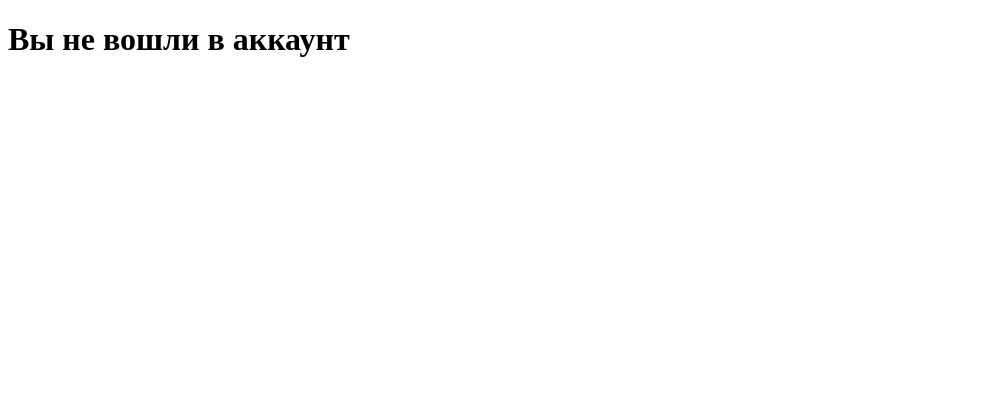
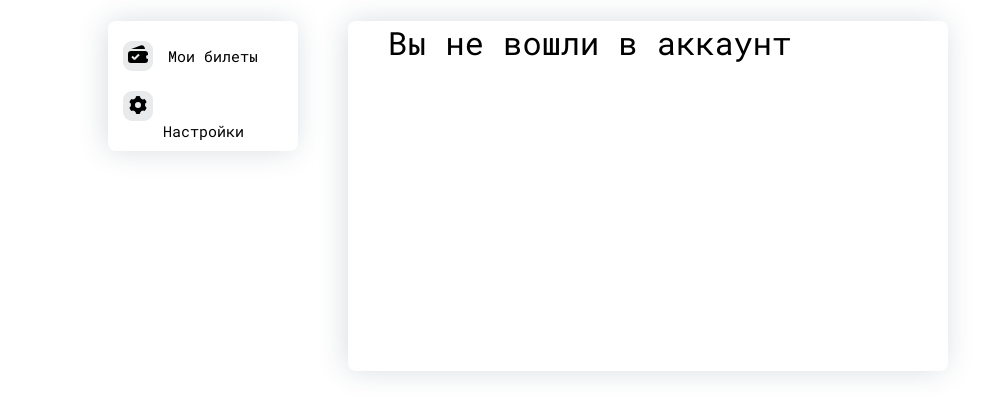
Before and after one commit to mgwe3r/AviaFinder, a Django app: page /accounts/profile/ in a window 1280 px wide. Shown: the top 417 px of the page, without its empty margins (0-1008 px from the left). Run offline with Django 5.2, Linux system fonts and the light colour scheme.

Commit message:
update profile style

```diff
--- /dev/null
+++ b/AviaFinder/core/static/css/profile_style.css
@@ -0,0 +1,109 @@
+@import url('https://fonts.googleapis.com/css2?family=Roboto+Mono:ital,wght@0,100..700;1,100..700&display=swap');
+
+
+.menu_main_container{
+    height: 130px;
+    width: 190px;
+    margin: 0 100px;
+    background-color: white;
+    border-radius: 8px;
+    box-shadow: -2px 0px 30px -2px rgba(34, 60, 80, 0.2);
+}
+
+.main_container{
+    background-color: white;
+    height: 350px;
+    width: 600px;
+    margin: 0 30vh;
+    border-radius: 8px;
+    box-shadow: -2px 0px 30px -2px rgba(34, 60, 80, 0.2);
+}
+
+.my_flight_btn_container{
+    height: 50px;
+    width: 180px;
+    text-align: center;
+    margin-top: 10px;
+    position: absolute;
+    margin-left: 5px;
+    border-radius: 9px;
+    transition: 0.5s;
+    display: inline-flex;
+}
+
+.my_flight_btn_container:hover{
+    transition: 0.5s;
+    background-color: #e8eaeb;
+}
+
+.my_flight_image_background{
+    width: 30px;
+    height: 30px;
+    border-radius: 9px;
+    background-color: #e8eaeb;
+    margin: auto 10px;
+}
+
+.svg_my_flight_image{
+    margin-top: 2px;
+}
+
+.my_flight_btn{
+    text-decoration: none;
+    color: black;
+    font-size: 15px;
+    margin: auto 0;
+    margin-left: 5px;
+}
+
+.settings_btn_container{
+    height: 50px;
+    width: 180px;
+    text-align: center;
+    margin-top: 70px;
+    position: absolute;
+    margin-left: 5px;
+    border-radius: 9px;
+    transition: 0.5s;
+    display: inline-flex;
+}
+
+a{
+    text-decoration: none;
+}
+
+.settings_btn_container:hover{
+    transition: 0.5s;
+    background-color: #e8eaeb;
+}
+
+.settings_image_background{
+    width: 30px;
+    height: 30px;
+    border-radius: 9px;
+    background-color: #e8eaeb;
+    margin: auto 10px;
+}
+
+.svg_settings_image{
+    margin-top: 2px;
+}
+
+.settings_btn{
+    text-decoration: none;
+    color: black;
+    font-size: 15px;
+    margin: auto 0;
+    margin-left: 50px;
+}
+
+.user_not_or_login_text{
+    margin: 0 40px;
+}
+
+.roboto-mono{
+  font-family: "Roboto Mono", monospace;
+  font-optical-sizing: auto;
+  font-weight: 400;
+  font-style: normal;
+}
--- a/AviaFinder/core/templates/profile.html
+++ b/AviaFinder/core/templates/profile.html
@@ -1,15 +1,40 @@
+{% load static %}
 <!DOCTYPE html>
 <html lang="en">
 <head>
     <meta charset="UTF-8">
     <meta name="viewport" content="width=device-width, initial-scale=1.0">
+    <link rel="stylesheet" href="{% static "css/profile_style.css" %}">
     <title>Профиль | АвиаФайндер</title>
 </head>
 <body>
-    {% if user.is_authenticated %}
-        <h1>Привет, {{user.username}}</h1>
-    {% else %}
-        <h1>Вы не вошли в аккаунт</h1>
-    {% endif %}
+    <!-- {% include "header.html" %} -->
+
+    <div class="menu_main_container">
+        <a href="#">
+        <div class="my_flight_btn_container">
+            <div class="my_flight_image_background">
+                <svg xmlns="http://www.w3.org/2000/svg" width="24" height="24" fill="black" viewBox="0 0 24 24" aria-hidden="true" data-test-id="icon" style="display: inline-block;" class="svg_my_flight_image"><path d="M5.193 6h13.868l-.596-1.638a3 3 0 0 0-3.845-1.793z"></path><path fill-rule="evenodd" d="M5 8a3 3 0 0 0-3 3v6a3 3 0 0 0 3 3h14a3 3 0 0 0 3-3v-1a2 2 0 1 1 0-4v-1a3 3 0 0 0-3-3zm4.207 8.707 4.5-4.5-1.414-1.414L8.5 14.586l-1.793-1.793-1.414 1.414 2.5 2.5z" clip-rule="evenodd"></path></svg>            </div>
+            <h2 class="my_flight_btn roboto-mono">Мои билеты</h2>
+        </div>
+        </a>
+        <a href="#">
+        <div class="settings_btn_container">
+            <div class="settings_image_background">
+                    <svg xmlns="http://www.w3.org/2000/svg" width="24" height="24" fill="black" viewBox="0 0 24 24" aria-hidden="true" data-test-id="icon" style="display: inline-block;" class="svg_settings_image"><path fill-rule="evenodd" d="M14.002 3.223a9 9 0 0 0-4.003 0A3 3 0 0 1 5.402 5.88a9 9 0 0 0-2.004 3.466 3 3 0 0 1 0 5.31 9 9 0 0 0 2.004 3.466A3 3 0 0 1 10 20.777a9 9 0 0 0 4.003 0A3 3 0 0 1 18.6 18.12a9 9 0 0 0 2.003-3.466 3 3 0 0 1 0-5.31A9 9 0 0 0 18.6 5.879a3 3 0 0 1-4.597-2.656M12 15a3 3 0 1 0 0-6 3 3 0 0 0 0 6" clip-rule="evenodd"></path></svg>
+            </div>
+            <h2 class="settings_btn roboto-mono">Настройки</h2>
+        </a>
+    </div>
+
+    <div class="main_container">
+        <div class="user_not_or_login_text">
+            {% if user.is_authenticated %}
+            <h1 class="roboto-mono">Привет, {{user.username}}</h1>
+            {% else %}
+            <h1 class="roboto-mono">Вы не вошли в аккаунт</h1>
+            {% endif %}
+        </div>
+    </div>
 </body>
 </html>
```
